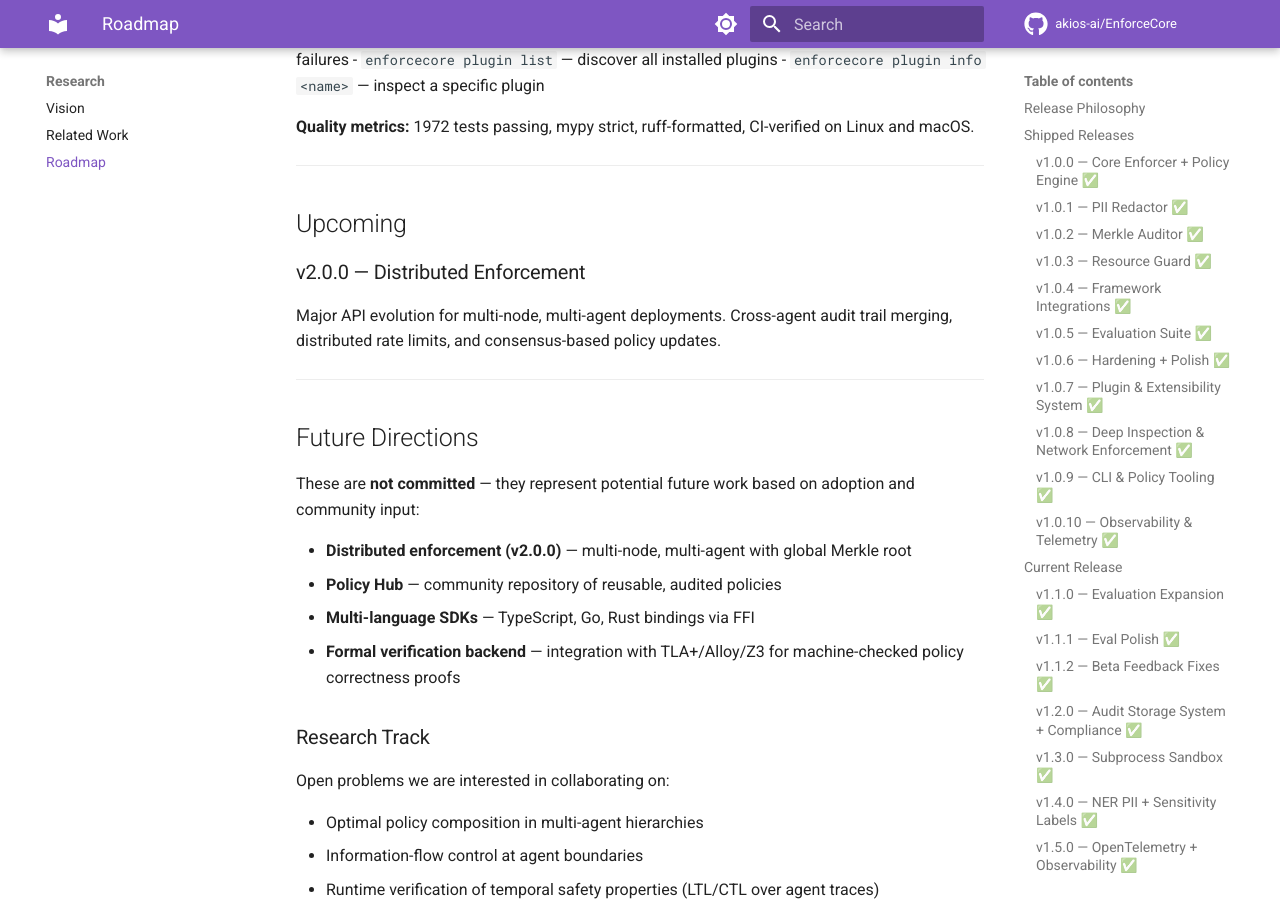
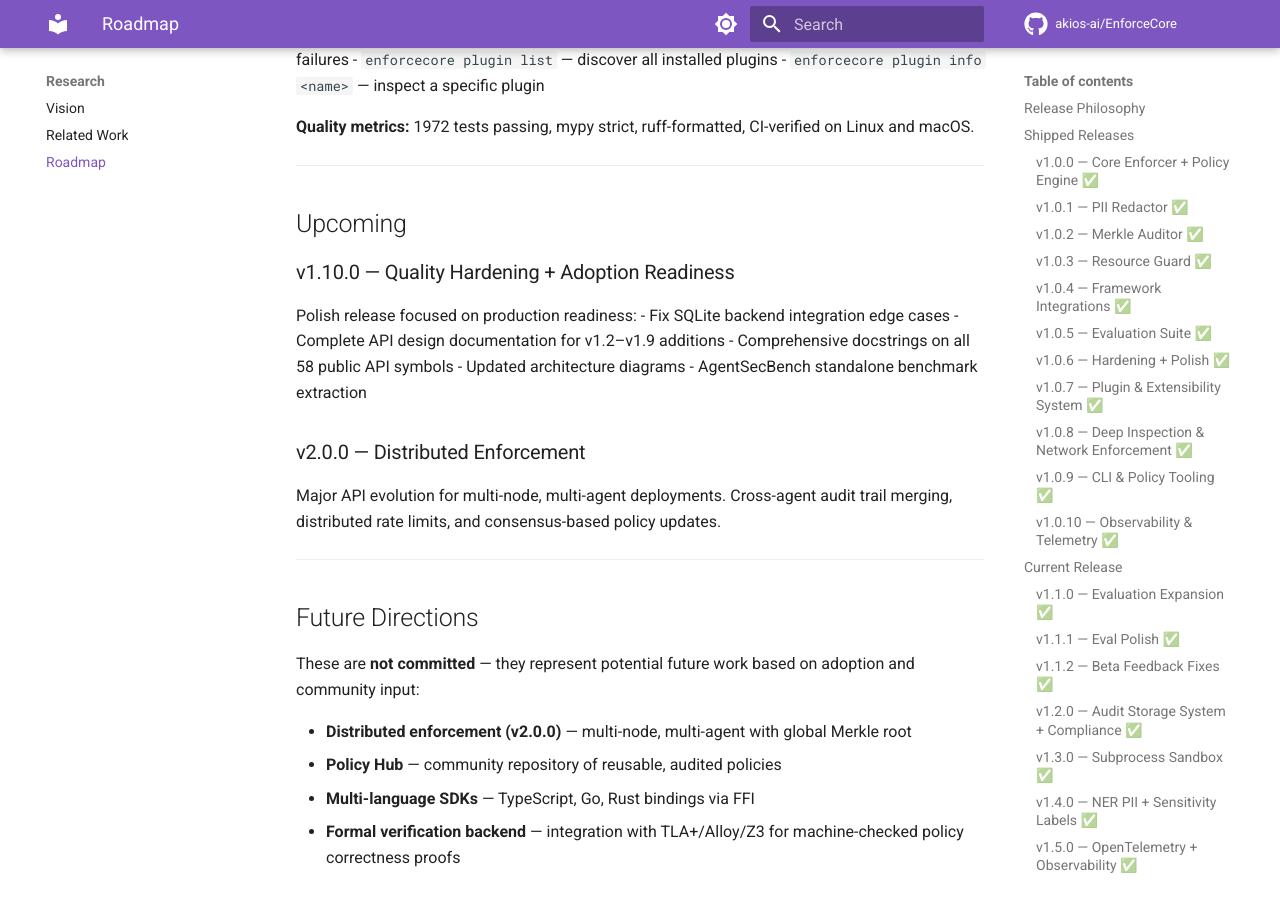
Before and after one commit to akios-ai/EnforceCore, an MkDocs documentation site: the page built from docs/roadmap.md, in a window 1280 px wide and 900 px high, scrolled down 5389 px. Built offline with MkDocs 1.6.1 and Material for MkDocs 9.7.7, drawn with Linux system fonts in a browser that asks for light colours; comment, search, counter and statistics services are not loaded.

Commit message:
roadmap: add v1.10.0 polish release, defer v2.0.0 to 2027
Evaluation: v2.0.0 Distributed Enforcement is NOT the right next step.
- Zero user demand signal (master roadmap rule #5: pull > push)
- Massive scope risk (consensus, Merkle merging, partition handling)
- Product is feature-complete for single-node; bottleneck is adoption

v1.10.0 Quality Hardening + Adoption Readiness:
- Fix 5 SQLite backend test skips (real schema mismatch)
- Complete api-design.md (missing v1.2-v1.9 sections)
- Google-style docstrings on all 58 Tier 1 symbols
- Update architecture Mermaid diagram
- AgentSecBench standalone extraction prep

Launch sequence: v1.10.0 → Show HN → DEF CON CFP → arXiv → OWASP

Also fixed: stale refs in versioning-and-roadmap.md (v1.8.0→v1.9.0,
30 symbols→58, 1510 tests→1972) and master-roadmap.md Part 1 table

```diff
--- a/docs/roadmap.md
+++ b/docs/roadmap.md
@@ -260,6 +260,15 @@ CI-verified on Linux and macOS.
 
 ## Upcoming
 
+### v1.10.0 — Quality Hardening + Adoption Readiness
+
+Polish release focused on production readiness:
+- Fix SQLite backend integration edge cases
+- Complete API design documentation for v1.2–v1.9 additions
+- Comprehensive docstrings on all 58 public API symbols
+- Updated architecture diagrams
+- AgentSecBench standalone benchmark extraction
+
 ### v2.0.0 — Distributed Enforcement
 
 Major API evolution for multi-node, multi-agent deployments. Cross-agent audit
```
Also changed, not shown: docs/versioning-and-roadmap.md (+3 -3 lines).
